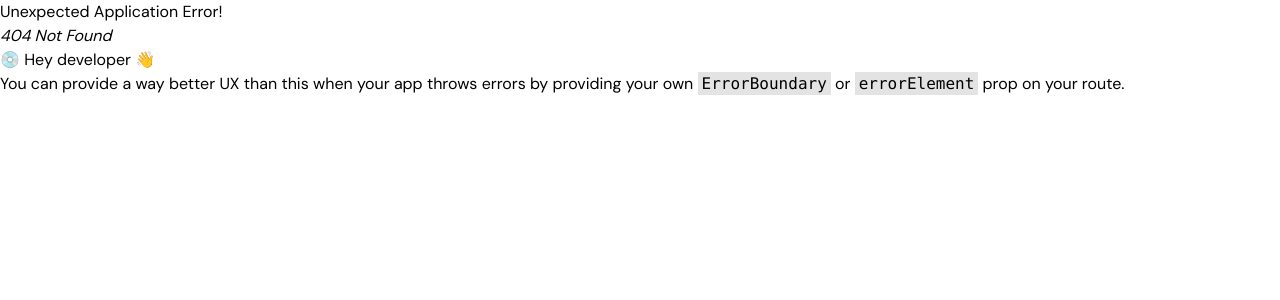
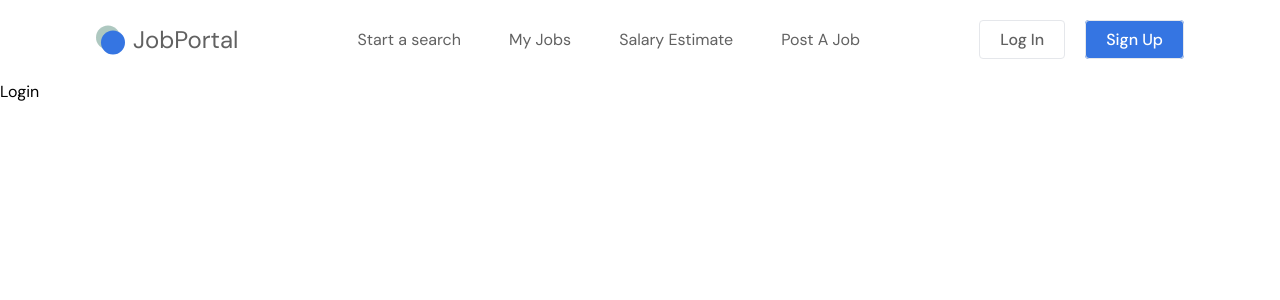
Before and after one commit to Geethika-Kancharla/Job-Portal, a React (Vite) app in the folder job-portal-client/: page /login in a window 1280 px wide. Before the commit this address had no page. Shown: the top 300 px of the page. Built offline with nearby package versions, Linux system fonts and the light colour scheme.

Commit message:
Watch method added

```diff
--- a/job-portal-client/package.json
+++ b/job-portal-client/package.json
@@ -11,6 +11,7 @@
     "preview": "vite preview"
   },
   "dependencies": {
+    "firebase": "^10.12.3",
     "mongodb": "^6.7.0",
     "react": "^18.3.1",
     "react-dom": "^18.3.1",
--- a/job-portal-client/src/Pages/CreateJob.jsx
+++ b/job-portal-client/src/Pages/CreateJob.jsx
@@ -6,6 +6,7 @@ const CreateJob = () => {
     const {
         register,
         handleSubmit,
+        watch,
         reset,
         formState: { errors },
     } = useForm();
--- /dev/null
+++ b/job-portal-client/src/Pages/Login.jsx
@@ -0,0 +1,9 @@
+import React from 'react'
+
+const Login = () => {
+    return (
+        <div>Login</div>
+    )
+}
+
+export default Login
```
Also changed, not shown: job-portal-client/src/Router/Router.jsx (+6 -4 lines), 1 other file (tests, documents, lock files or other folders).
